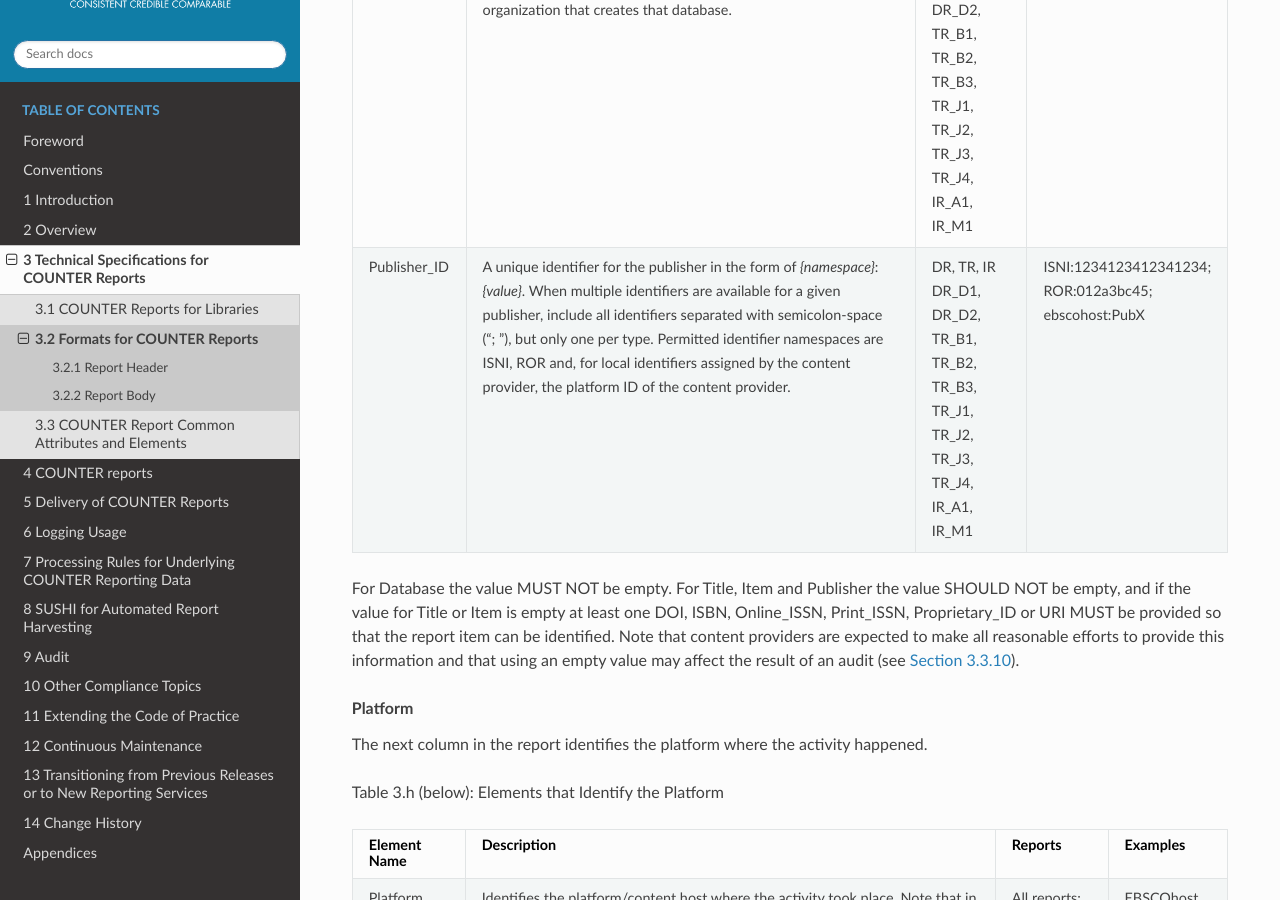
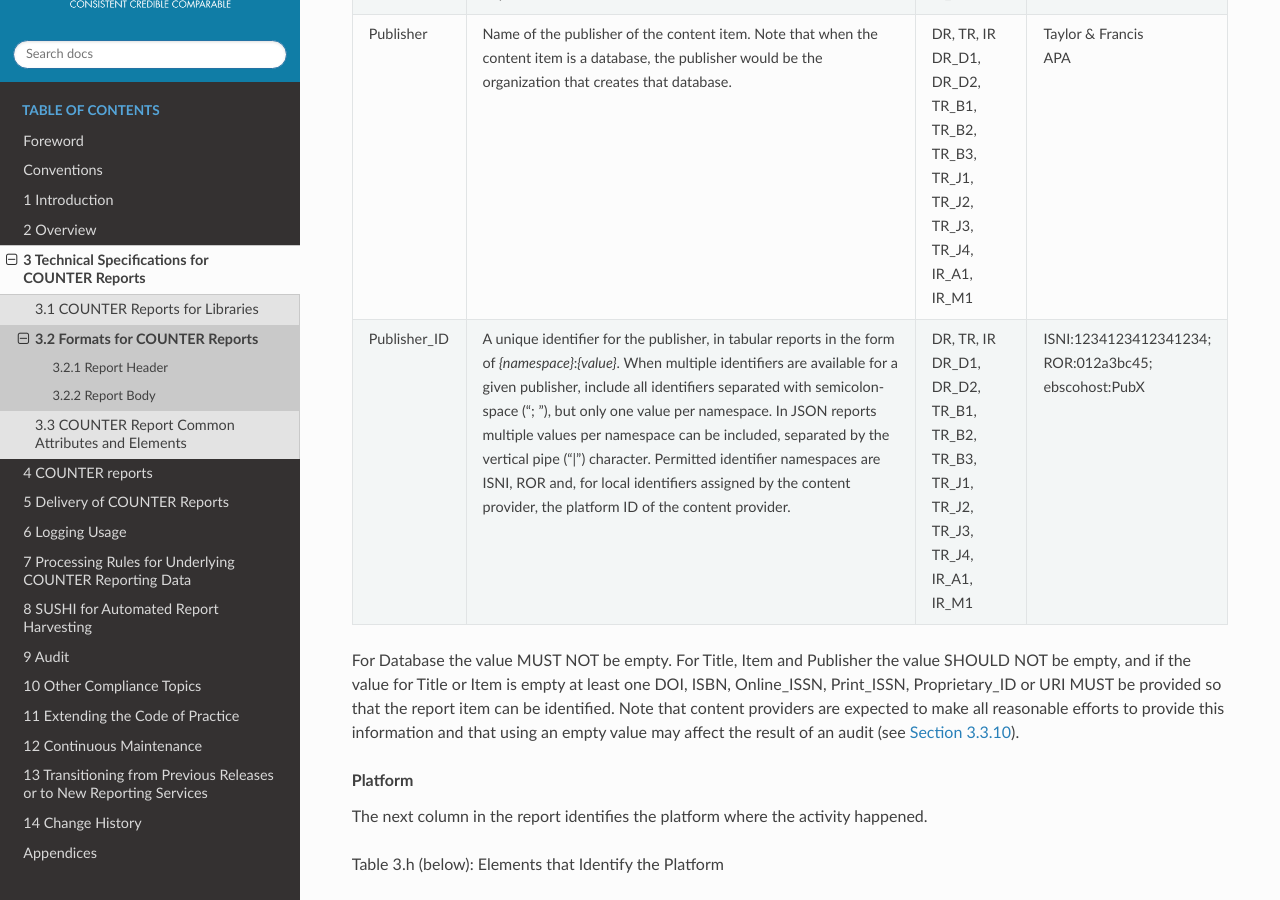
Before and after one commit to Project-Counter/cop5, a Sphinx documentation site: the page built from source/03-specifications/02-formats-for-counter-reports.rst, in a window 1280 px wide and 900 px high, scrolled down 4599 px. Built offline with Sphinx 7.4.7 and the Read the Docs theme 2.0.0, drawn with Linux system fonts in a browser that asks for light colours; some of the changed text lies outside the part shown.

Commit message:
Clarify and align the rules for Institution_ID and Publisher_ID

```diff
--- a/source/03-specifications/02-formats-for-counter-reports.rst
+++ b/source/03-specifications/02-formats-for-counter-reports.rst
@@ -80,7 +80,7 @@
      - Mt. Laurel University
 
    * - Institution_ID
-     - A series of identifiers that represent the institution in the format of *{namespace}*:*{value}*. Include multiple identifiers by separating with a semicolon-space (“; ”). Permitted identifier namespaces are ISIL, ISNI, OCLC, ROR and, for local identifiers assigned by the content provider, the platform ID of the content provider.
+     - A series of identifiers that represent the institution, in tabular reports in the format of *{namespace}*:*{value}*. Include multiple identifiers separated with a semicolon-space (“; ”), but only one value per namespace. In JSON reports multiple values per namespace can be included, separated by the vertical pipe (“|”) character. Permitted identifier namespaces are ISIL, ISNI, OCLC, ROR and, for local identifiers assigned by the content provider, the platform ID of the content provider.
      - ISNI:0000000419369078; ROR:00hx57361; pubsiteA:PrncU
 
    * - Metric_Types
@@ -174,7 +174,7 @@
        APA
 
    * - Publisher_ID
-     - A unique identifier for the publisher in the form of *{namespace}*:*{value}*. When multiple identifiers are available for a given publisher, include all identifiers separated with semicolon-space (“; ”), but only one per type. Permitted identifier namespaces are ISNI, ROR and, for local identifiers assigned by the content provider, the platform ID of the content provider.
+     - A unique identifier for the publisher, in tabular reports in the form of *{namespace}*:*{value}*. When multiple identifiers are available for a given publisher, include all identifiers separated with semicolon-space (“; ”), but only one value per namespace. In JSON reports  multiple values per namespace can be included, separated by the vertical pipe (“|”) character. Permitted identifier namespaces are ISNI, ROR and, for local identifiers assigned by the content provider, the platform ID of the content provider.
      - DR, TR, IR\ |br|\ |lb|
        DR_D1, DR_D2, TR_B1, TR_B2, TR_B3, TR_J1, TR_J2, TR_J3, TR_J4, IR_A1, IR_M1
      - ISNI:1234123412341234; ROR:012a3bc45; ebscohost:PubX
```
